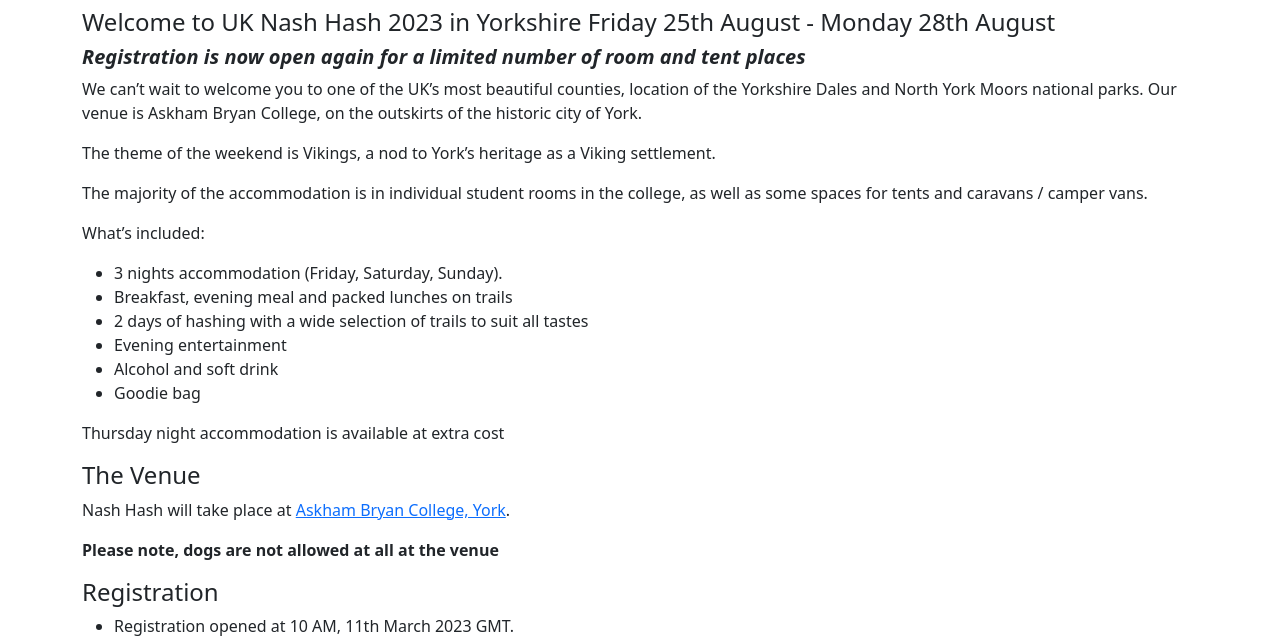
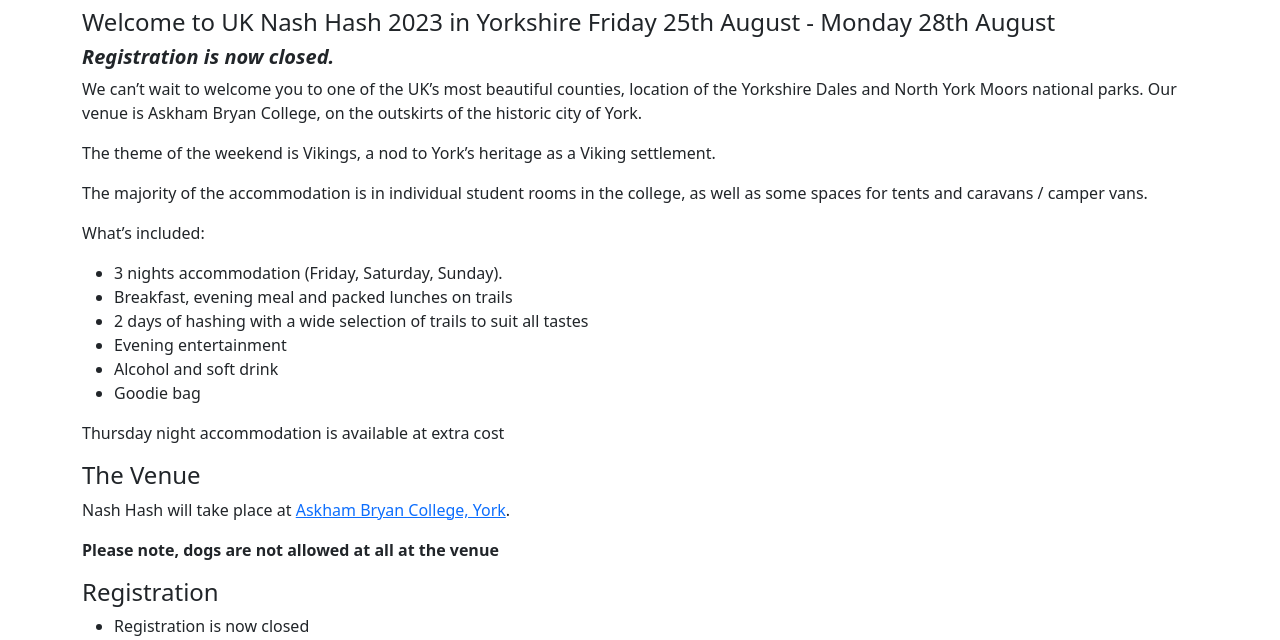
Before and after one commit to rapunzelnashhash/UK-Nash-Hash-2023, a website: page src/index.html in a window 1280 px wide. Shown: the part 160-800 px from the top of the page. Drawn offline with nearby package versions, Linux system fonts and the light colour scheme.

Commit message:
Final close

```diff
--- a/src/index.html
+++ b/src/index.html
@@ -32,8 +32,8 @@
 <h4>Welcome to UK Nash Hash 2023 in Yorkshire
 Friday 25th August - Monday 28th August</h4>
 
- <!--<h5><em><b>Registration is now closed. Currently all places are taken, please add yourself to the waiting list as more places should become available.</b></em></h5>-->
- <h5><em><b>Registration is now open again for a limited number of room and tent places</b></em></h5>
+<h5><em><b>Registration is now closed.</b></em></h5>
+<!-- <h5><em><b>Registration is now open again for a limited number of room and tent places</b></em></h5>-->
 
 <p>
 We can’t wait to welcome you to one of the UK’s most beautiful counties, location of the Yorkshire Dales and North York Moors national parks. Our venue is Askham Bryan College, on the outskirts of the historic city of York.
@@ -72,7 +72,8 @@
 <h4>Registration</h4>
 <div>
 <ul>
-<li>Registration opened at 10 AM, 11th March 2023 GMT.</li>
+<li>Registration is now closed</ul>
+<!--
 <li>There will be a waiting list for those who miss the initial allocation. We will get back to you if more places become available.</li>
 <li>Please select the appropriate form according to your accommodation preference (student room, tent, caravan/camper van).</li>
 <li>For rooms in college, use one form <b>per person</b></li>
@@ -80,28 +81,29 @@
 <li>If you wish to use off site accommodation, please register using <em>the off-site booking form</em>. Note that accommodation in the area may be heavily booked because Nash Hash is the same weekend as York Races. </li>
 <li>On receipt of your form, you will be sent details of how to pay. You are not confirmed registered until we have received your payment.</li>
 <li>Registration is only available for the whole event (Red Dress Run is optional extra). We are unable to make places available for part of the weekend.</li>
+-->
 </ul>
+<!--
 <h5>Prices</h5>
 <ul>
 <li>Tent &#163; 195 <b><em>per person</em></b></li>
 <li>Single standard (shared bathroom) room &#163; 230 <b><em>per person</em></b></li>
-<!--
 <li>Single en-suite room &#163; 240 <b><em>per person</em></b>. <b style="color:red;">Currently sold out</b></li>
 <li>Single standard (shared bathroom) room &#163; 230 <b><em>per person</em></b>. <b style="color:red;">Currently sold out</b></li>
 <li>Twin standard (shared bathroom) room &#163; 210 <b><em>per person</em></b>. <b style="color:red;">Currently sold out</b></li>
 <li>Tent &#163; 195 <b><em>per person</em></b>. <b style="color:red;">Currently sold out</b></li>
 <li>Camper van/Caravan &#163; 195 <b><em>per person</em></b>. <b style="color:red;">Currently sold out</b></li>
 <li>Arranging your own off-site accomodation &#163; 195 <b><em>per person</em></b>. <b style="color:red;">Currently sold out</b></li>
--->
 </ul>
 <p>
 <em>Children are same price as adults.</em>
 </p>
+-->
+<!--
 <h5>Forms</h5>
 <ul>
 <li><a href="https://docs.google.com/forms/d/e/1FAIpQLSd1HqW94k033BKUFoMA3RWHcgY-FJfE_eLJ1iCQT5gb9rlgxQ/viewform?usp=sf_link">Tent</a>
 <li><a href="https://docs.google.com/forms/d/e/1FAIpQLScjPjf6YVfc5Hu7WUWMGVUBGQxaeMCqlAs7qYDiTo-O03AjdQ/viewform?usp=sf_link"><em>Single standard</em> room in hall</a>
-<!--
 <li><a href="https://docs.google.com/forms/d/e/1FAIpQLSdnZGDO_9GhcFHvi-d4mp1IwjOP6sjAWclEecSrUxzvkj3KNQ/viewform?usp=sf_link">Room in hall</a>
 <li><a href="https://docs.google.com/forms/d/e/1FAIpQLSd2RoqbGYZfQcVT7xcWHOZHEVb4k4x297_KDPdro73prdyfwA/viewform?usp=sf_link">Tent</a>
 <li><a href="https://docs.google.com/forms/d/e/1FAIpQLSfQGj9JdiYZ0qifv1CKufyeb4dEjCMmt7i1MQ6PscK8kQwryQ/viewform?usp=sf_link">Camper van/Caravan</a>
@@ -116,12 +118,14 @@
 </p>
 
 
+<!--
 <h4>Thursday 24th August</h4>
 <div>
 <p>
 You may book also book accommodation on-site for Thursday night at additional cost (&#163; 45 for room, &#163; 30 for tent).
 </p>
 <ul>
+-->
 
 </div>
 
```
